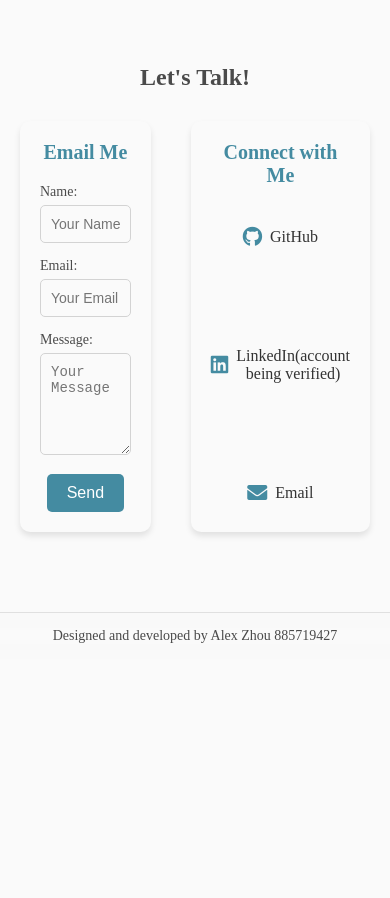
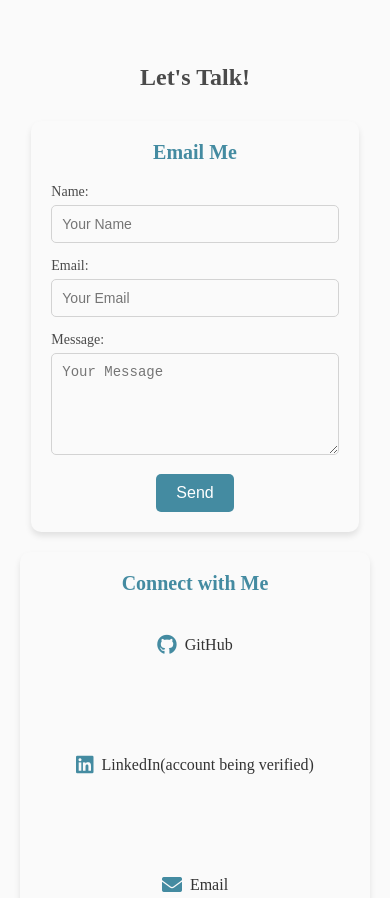
Before and after one commit to zoolex/front-end-project, a plain HTML site: page index.html in a window 390 px wide. Shown: the part 10720-11618 px from the top of the page. Before the commit the page ends 11379 px from the top, so only its background shows below. Drawn offline with Linux system fonts and the light colour scheme.

Commit message:
Update contacts for smaller screen compatibility

```diff
--- a/style.css
+++ b/style.css
@@ -673,6 +673,19 @@ span {
     .project-description {
         margin-left: 0;
     }
+
+    /* Contact Section */
+     .contact-container {
+        flex-direction: column; /* Stack vertically */
+        align-items: center; /* Center align */
+        gap: 20px; /* Add spacing between boxes */
+    }
+
+    email-container,
+    .social-container {
+        width: 100%; /* Full width on small screens */
+        max-width: 400px; /* Optional: limit the width */
+    }
 }
 @media (max-width: 480px) {
     .skill-card {
```
